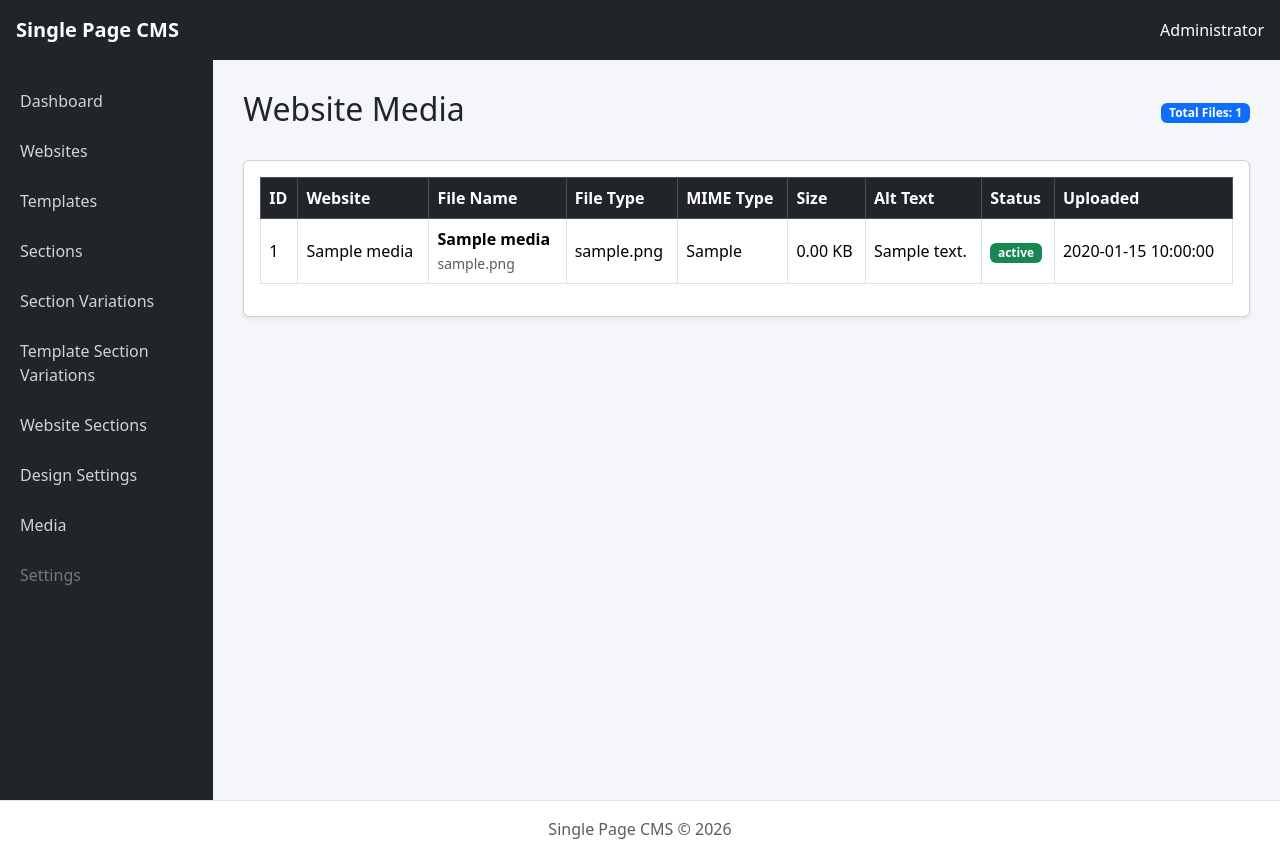
After one commit to TappIndia/single-page-cms-chatgpt, a CodeIgniter 4 app: the page made by app/Views/admin/site_media/index.php in a window 1280 px wide. The commit adds this page. Run offline with PHP 8.4 and a stand-in for CodeIgniter, Linux system fonts and the light colour scheme; the template is opened without the code that fills it: most values are stand-ins (such as "Sample title", 1, 10 or a date in 2020); some libraries are stand-ins or nearby versions.

Commit message:
Add website media management listing

```diff
--- a/app/Config/Routes.php
+++ b/app/Config/Routes.php
@@ -23,3 +23,5 @@ $routes->get('admin/template-section-variations', 'Admin\TemplateSectionVariatio
 $routes->get('admin/site-sections', 'Admin\SiteSection::index');
 
 $routes->get('admin/design-settings', 'Admin\SiteDesignSetting::index');
+
+$routes->get('admin/media', 'Admin\SiteMedia::index');
--- a/app/Views/admin/layouts/main.php
+++ b/app/Views/admin/layouts/main.php
@@ -89,7 +89,7 @@
                 <a href="<?= site_url('admin/template-section-variations') ?>" class="<?= uri_string() === 'admin/template-section-variations' ? 'active' : '' ?>">Template Section Variations</a>
                 <a href="<?= site_url('admin/site-sections') ?>" class="<?= uri_string() === 'admin/site-sections' ? 'active' : '' ?>">Website Sections</a>
                 <a href="<?= site_url('admin/design-settings') ?>" class="<?= uri_string() === 'admin/design-settings' ? 'active' : '' ?>">Design Settings</a>
-                <a href="#" class="disabled">Media</a>
+                <a href="<?= site_url('admin/media') ?>" class="<?= uri_string() === 'admin/media' ? 'active' : '' ?>">Media</a>
                 <a href="#" class="disabled">Settings</a>
 
             </div>
--- /dev/null
+++ b/app/Views/admin/site_media/index.php
@@ -0,0 +1,69 @@
+<?= $this->extend('admin/layouts/main') ?>
+
+<?= $this->section('content') ?>
+
+<div class="d-flex justify-content-between align-items-center mb-4">
+    <h2>Website Media</h2>
+    <span class="badge bg-primary">
+        Total Files: <?= count($media) ?>
+    </span>
+</div>
+
+<div class="card shadow-sm">
+    <div class="card-body">
+        <div class="table-responsive">
+            <table class="table table-bordered table-hover align-middle">
+                <thead class="table-dark">
+                    <tr>
+                        <th>ID</th>
+                        <th>Website</th>
+                        <th>File Name</th>
+                        <th>File Type</th>
+                        <th>MIME Type</th>
+                        <th>Size</th>
+                        <th>Alt Text</th>
+                        <th>Status</th>
+                        <th>Uploaded</th>
+                    </tr>
+                </thead>
+                <tbody>
+                    <?php if (!empty($media)): ?>
+                        <?php foreach ($media as $item): ?>
+                            <tr>
+                                <td><?= esc($item['id']) ?></td>
+                                <td><?= esc($item['site_name']) ?></td>
+                                <td>
+                                    <strong><?= esc($item['original_name']) ?></strong>
+                                    <br>
+                                    <small class="text-muted">
+                                        <?= esc($item['file_name']) ?>
+                                    </small>
+                                </td>
+                                <td><?= esc($item['file_type']) ?></td>
+                                <td><?= esc($item['mime_type'] ?? '-') ?></td>
+                                <td>
+                                    <?= number_format($item['file_size'] / 1024, 2) ?> KB
+                                </td>
+                                <td><?= esc($item['alt_text'] ?? '-') ?></td>
+                                <td>
+                                    <span class="badge bg-<?= $item['status'] === 'active' ? 'success' : 'secondary' ?>">
+                                        <?= esc($item['status']) ?>
+                                    </span>
+                                </td>
+                                <td><?= esc($item['created_at'] ?? '-') ?></td>
+                            </tr>
+                        <?php endforeach ?>
+                    <?php else: ?>
+                        <tr>
+                            <td colspan="9" class="text-center">
+                                No media records found.
+                            </td>
+                        </tr>
+                    <?php endif ?>
+                </tbody>
+            </table>
+        </div>
+    </div>
+</div>
+
+<?= $this->endSection() ?>
```
Also changed, not shown: app/Controllers/Admin/SiteMedia.php (added, +39 -0 lines).
